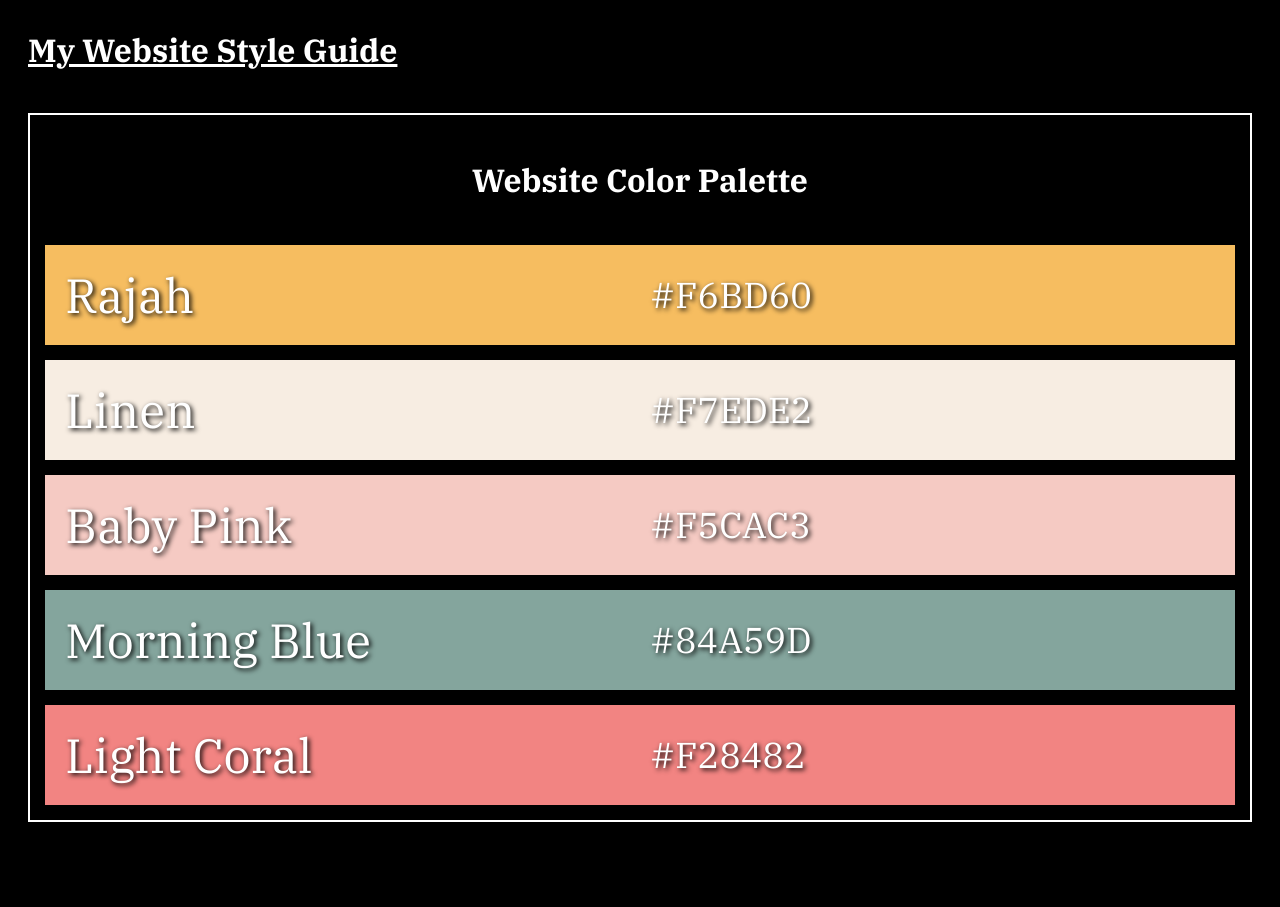
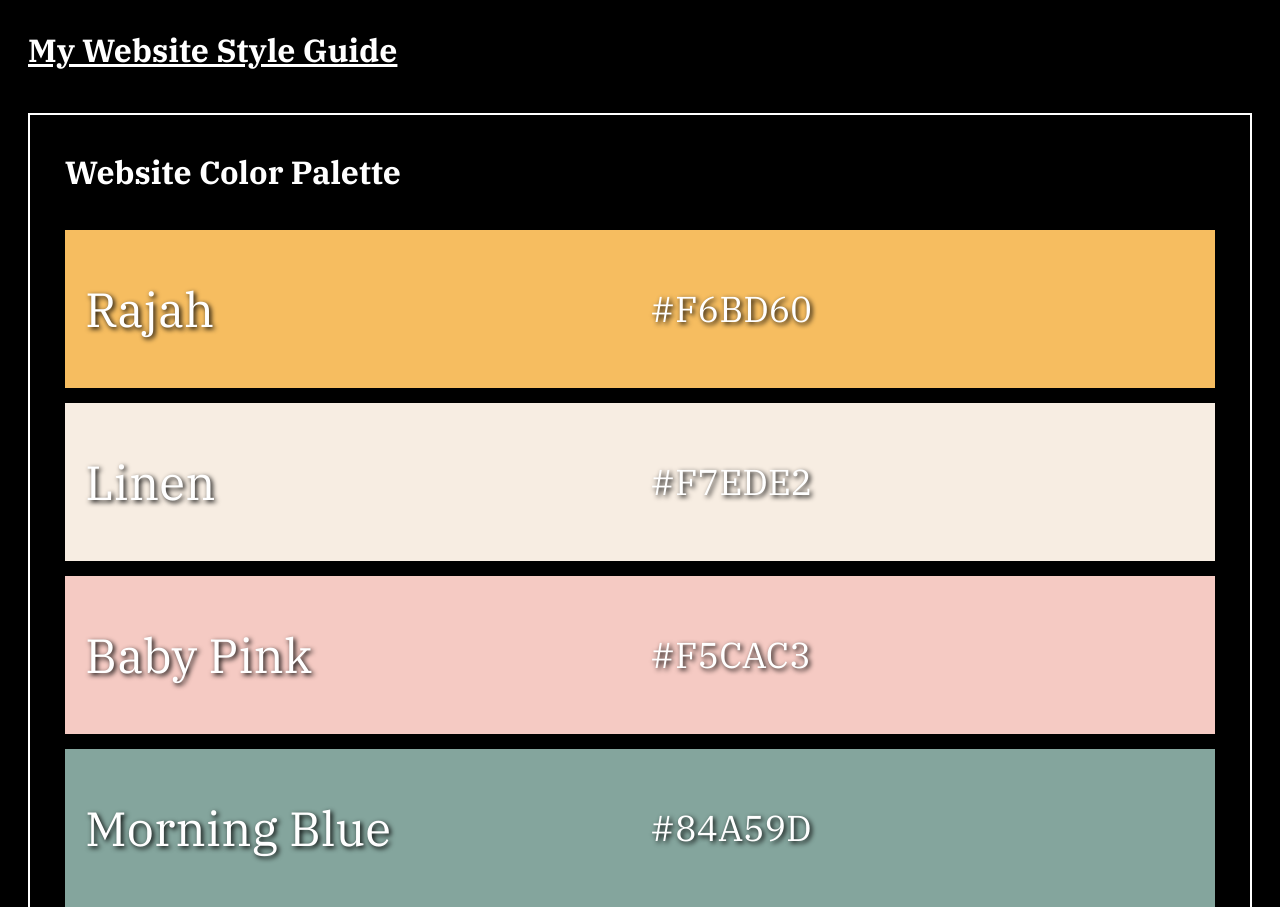
Before and after one commit to AdelineSey/website-design-system, a plain HTML site: page index.html in a window 1280 px wide. Shown: the top 907 px of the page. Before the commit the page ends 842 px from the top, so only its background shows below. Drawn offline with Linux system fonts and the light colour scheme.

Commit message:
Updated CSS on grids.

```diff
--- a/styles.css
+++ b/styles.css
@@ -30,8 +30,8 @@ main {
     height: auto;
     width: auto;
     display: grid;
-    grid-template-columns: 1;
-    grid-template-rows: 3;
+    grid-template-columns: 1fr;
+    grid-template-rows: 3fr;
     gap: 10px;
     border: 2px solid white;
     margin: 20px;
@@ -40,24 +40,33 @@ main {
 /* Colors */
 
 .color {
-    align-content: left;
     margin: 15px;
+    padding-bottom: 15px;
     display: grid;
-    grid-template-columns: auto;
-    grid-template-rows: repeat(5, 100px);
-    align-items: center;
+    grid-template-columns: 1fr;
+    grid-template-rows: auto repeat(5, 1fr);
+    align-content: center;
+    justify-content: center;
     gap: 15px;
+}
+
+.color h1 {
+    justify-self: left;
+    margin-left: 20px;
 }
 
 .color div {
     display: inline-grid;
-    height: auto;
-    grid-template-rows: 100px;
-    grid-template-columns: 1fr 1fr;
+    text-wrap: auto;
+    grid-template-rows: 1fr;
+    grid-template-columns: repeat(2, 1fr);
     align-items: center;
+    justify-content: center;
     justify-items: left;
     padding-left: 20px;
     text-shadow: 2px 2px 5px black;
+    margin-left: 20px;
+    margin-right: 20px;
 }
 
 .p1 {
@@ -67,9 +76,9 @@ main {
 }
 
 .p2 {
-    font-size: 36px;
     grid-row: 1;
     grid-column: 2;
+    font-size: 36px;
 }
 
 #rajah {
```
